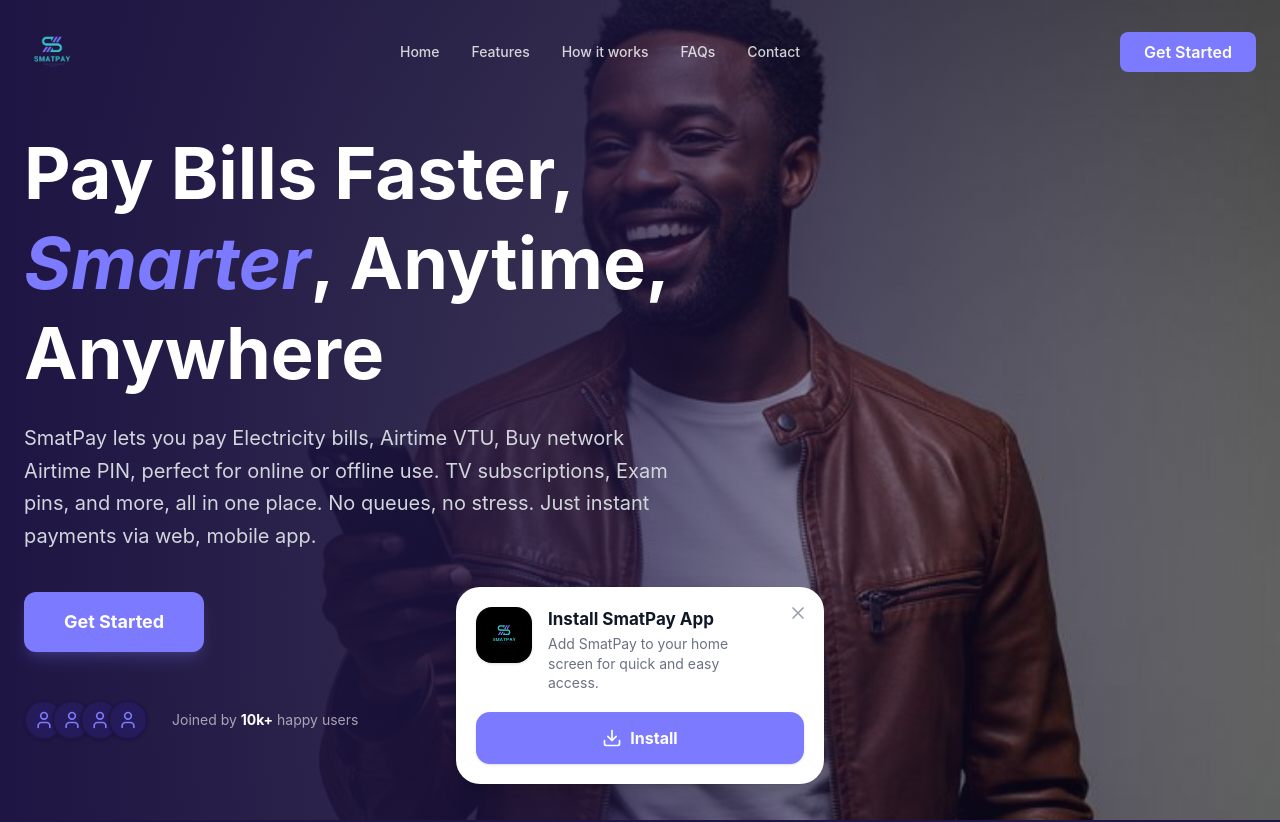
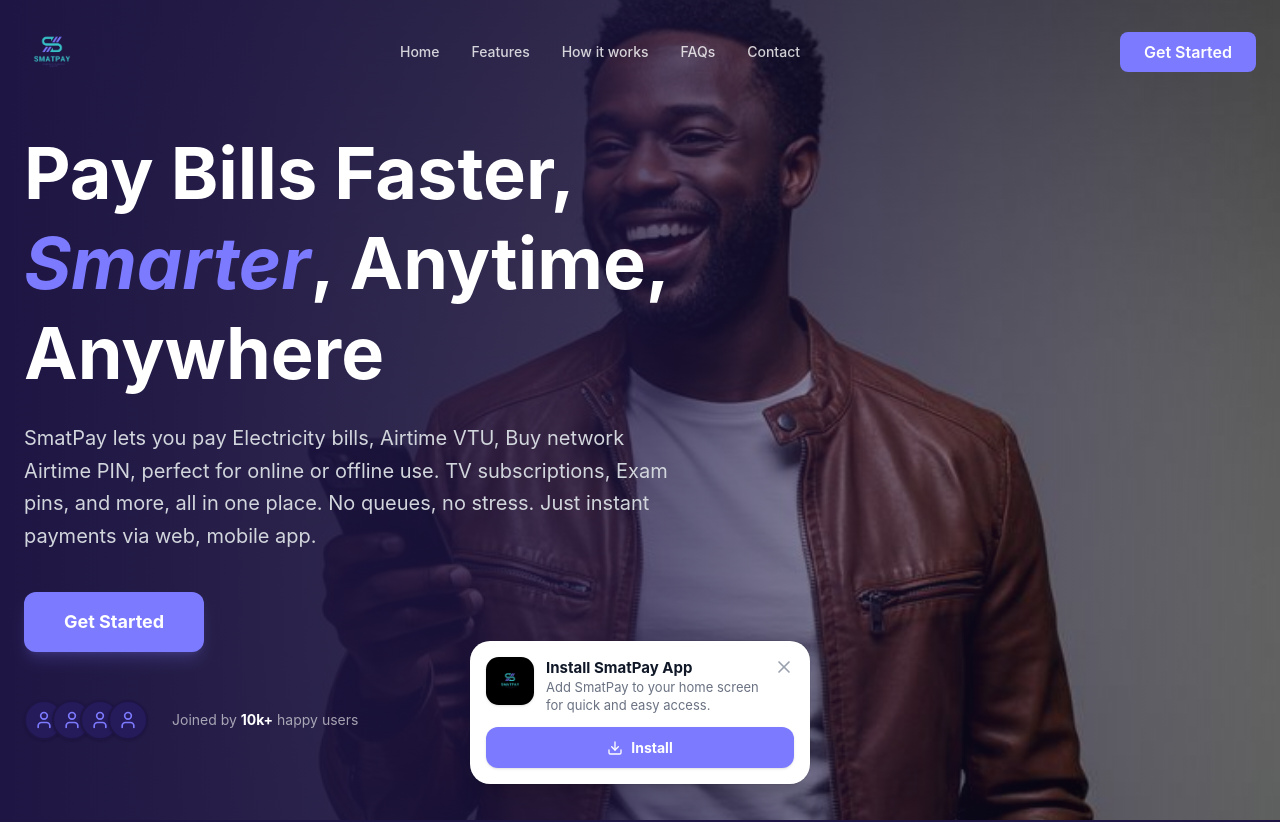
Before and after one commit to adamabu578/smatpay-pwa, a Next.js app: page / in a window 1280 px wide. Shown: the top 822 px of the page. Built offline with nearby package versions, Linux system fonts and the light colour scheme.

Commit message:
pwa size adjust

```diff
--- a/src/components/PwaInstallPrompt.tsx
+++ b/src/components/PwaInstallPrompt.tsx
@@ -92,7 +92,7 @@
   if (!showPrompt) return null;
 
   return (
-    <div className="fixed bottom-4 left-4 right-4 z-50 mx-auto max-w-[368px] rounded-[1.5rem] bg-white p-5 shadow-xl ring-1 ring-black/5">
+    <div className="fixed bottom-4 left-4 right-4 z-50 mx-auto max-w-[340px] rounded-[1.25rem] bg-white p-4 shadow-xl ring-1 ring-black/5">
       <button
         onClick={dismissPrompt}
         className="absolute right-4 top-4 text-gray-400 hover:text-gray-600 transition-colors"
@@ -100,31 +100,31 @@
         <X className="h-5 w-5" />
       </button>
 
-      <div className="flex items-start gap-4 mb-5 mr-6">
-        <div className="flex h-[56px] w-[56px] shrink-0 items-center justify-center rounded-[1rem] bg-black overflow-hidden relative shadow-sm">
-          <Image src="/smatpay.png" alt="SmatPay Logo" width={36} height={36} className="object-contain" />
+      <div className="flex items-start gap-3 mb-3 mr-6">
+        <div className="flex h-[48px] w-[48px] shrink-0 items-center justify-center rounded-[0.8rem] bg-black overflow-hidden relative shadow-sm">
+          <Image src="/smatpay.png" alt="SmatPay Logo" width={28} height={28} className="object-contain" />
         </div>
         <div className="flex flex-col pt-0.5">
-          <h3 className="text-[17px] font-bold text-gray-900 mb-1 leading-tight">Install SmatPay App</h3>
-          <p className="text-[14px] text-gray-500 leading-snug pr-2">
+          <h3 className="text-[15px] font-bold text-gray-900 mb-0.5 leading-tight">Install SmatPay App</h3>
+          <p className="text-[13px] text-gray-500 leading-snug pr-2">
             {isIOS ? "Install this app on your iPhone or iPad for a better experience." : "Add SmatPay to your home screen for quick and easy access."}
           </p>
         </div>
       </div>
 
       {isIOS ? (
-        <div className="flex flex-col items-center justify-center rounded-xl bg-gray-50 p-4 border border-gray-100">
-           <p className="text-[14px] text-gray-600 text-center font-medium flex flex-wrap items-center justify-center gap-1">
-             Tap the <Share className="h-4 w-4 mx-1" /> Share button
+        <div className="flex flex-col items-center justify-center rounded-xl bg-gray-50 p-3 border border-gray-100">
+           <p className="text-[13px] text-gray-600 text-center font-medium flex flex-wrap items-center justify-center gap-1">
+             Tap the <Share className="h-3.5 w-3.5 mx-1" /> Share button
              below and select <strong className="whitespace-nowrap text-gray-900">"Add to Home Screen"</strong>
            </p>
         </div>
       ) : (
         <button
           onClick={handleInstallClick}
-          className="flex w-full items-center justify-center gap-2 rounded-[14px] bg-[#7C7AFF] py-3.5 text-[16px] font-bold text-white shadow-sm hover:bg-[#6664E6] transition-colors"
+          className="flex w-full items-center justify-center gap-2 rounded-[12px] bg-[#7C7AFF] py-2.5 text-[14px] font-bold text-white shadow-sm hover:bg-[#6664E6] transition-colors"
         >
-          <Download className="h-5 w-5" />
+          <Download className="h-4 w-4" />
           Install
         </button>
       )}
```
